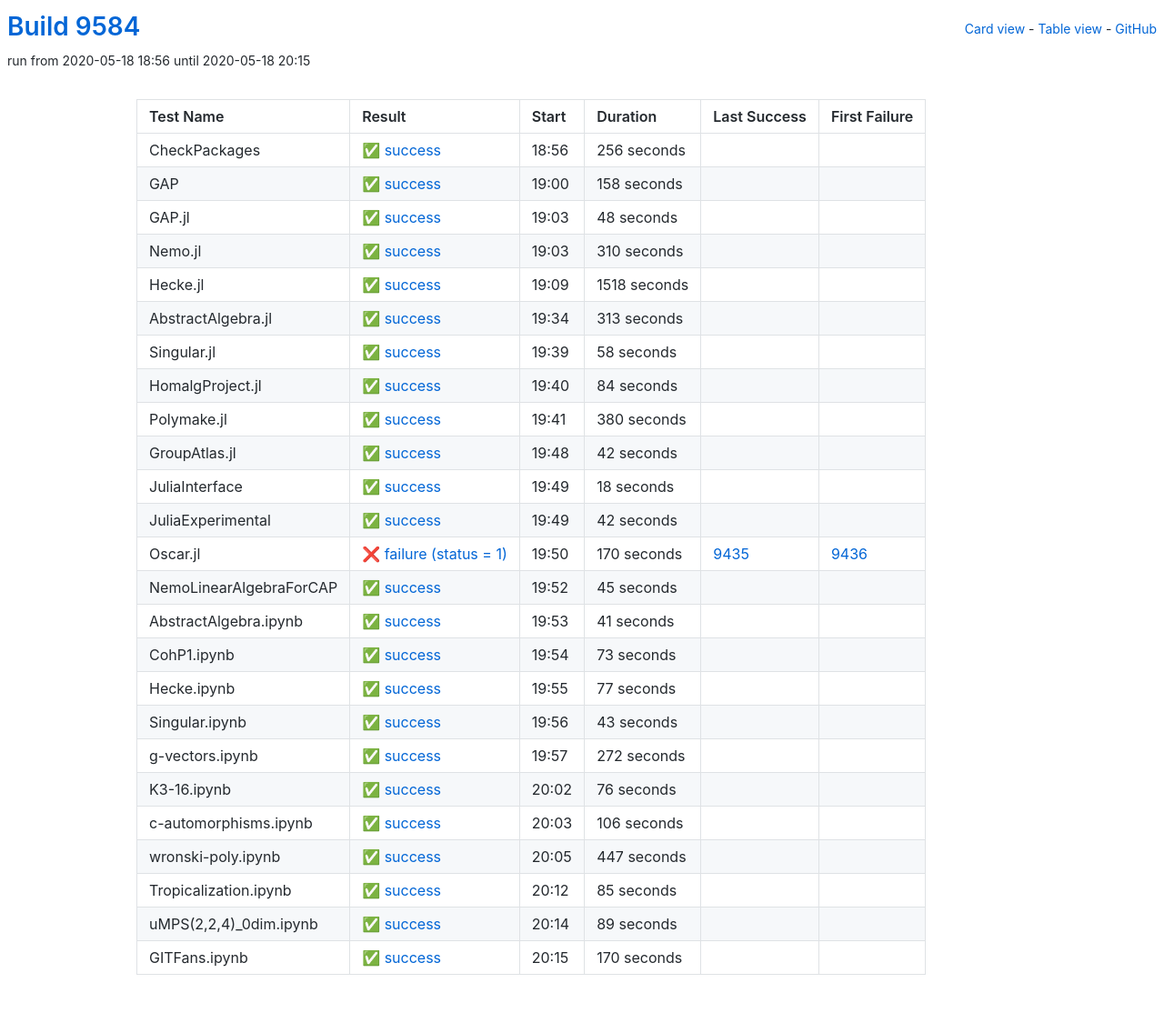
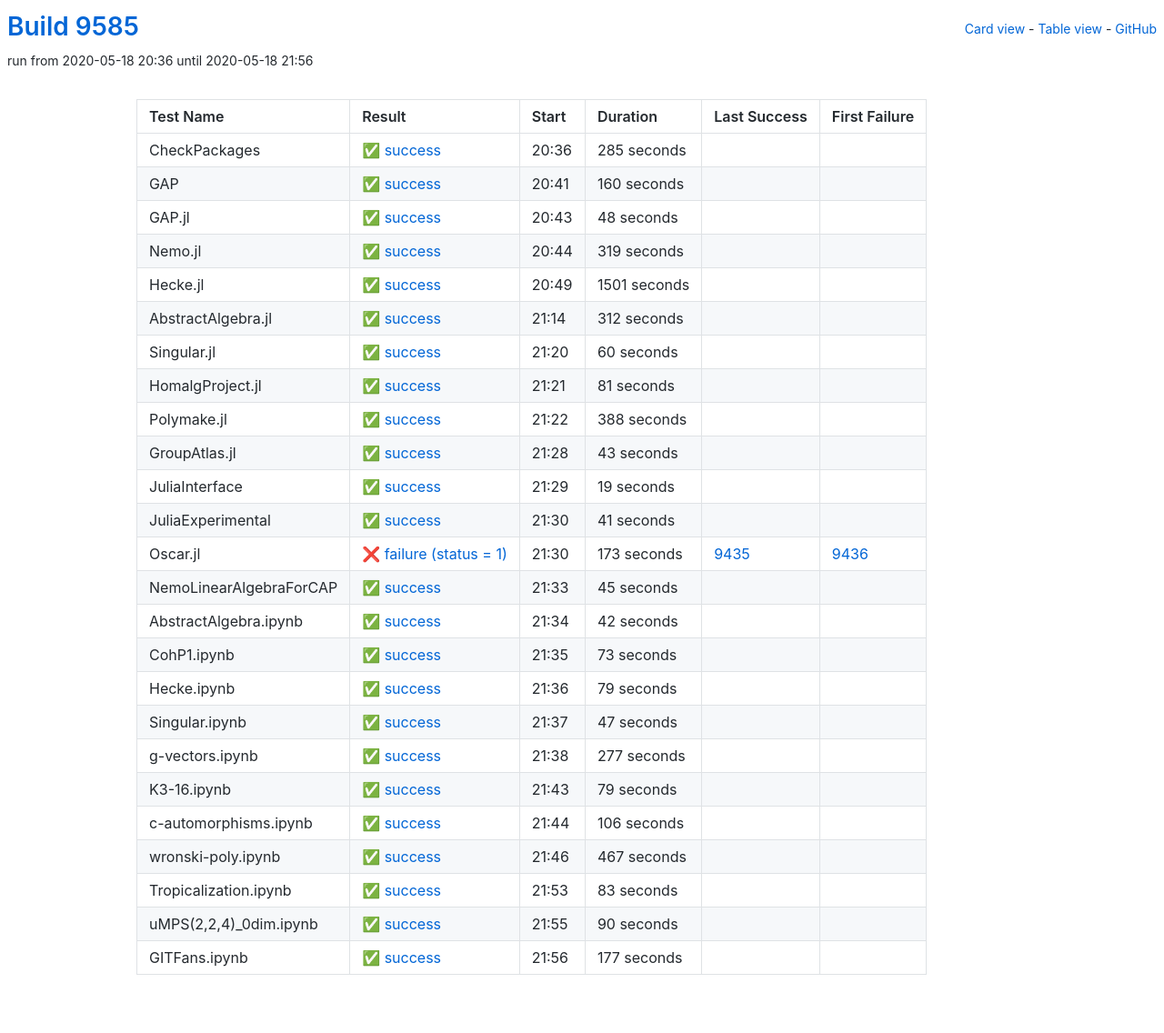
Before and after one commit to oscar-system/oscar-ci-status, a Jekyll site: the page built from table.html, in a window 1280 px wide. Shown: the whole page at 91% size. Built offline with Jekyll 4.4.1, drawn with Linux system fonts in a browser that asks for light colours.

Commit message:
Build 9585

```diff
--- a/_data/ci.yml
+++ b/_data/ci.yml
@@ -1,29 +1,29 @@
-build: 9584
-build_url: https://oscarci.mathematik.uni-kl.de/job/oscar/9584/
+build: 9585
+build_url: https://oscarci.mathematik.uni-kl.de/job/oscar/9585/
 job: oscar
 tests:
-- duration: 256
+- duration: 285
   exitcode: 0
   first_failure: false
   first_failure_url: null
   id: checkpackages
   last_success: false
   last_success_url: null
-  log: https://oscarci.mathematik.uni-kl.de/job/oscar/9584/artifact/logs/build-9584/CheckPackages.log
+  log: https://oscarci.mathematik.uni-kl.de/job/oscar/9585/artifact/logs/build-9585/CheckPackages.log
   name: CheckPackages
-  start: 2020-05-18 18:56
+  start: 2020-05-18 20:36
   status: success
   success: true
-- duration: 158
+- duration: 160
   exitcode: 0
   first_failure: false
   first_failure_url: null
   id: gap
   last_success: false
   last_success_url: null
-  log: https://oscarci.mathematik.uni-kl.de/job/oscar/9584/artifact/logs/build-9584/GAP.log
+  log: https://oscarci.mathematik.uni-kl.de/job/oscar/9585/artifact/logs/build-9585/GAP.log
   name: GAP
-  start: 2020-05-18 19:00
+  start: 2020-05-18 20:41
   status: success
   success: true
 - duration: 48
@@ -33,129 +33,129 @@ tests:
   id: gap-jl
   last_success: false
   last_success_url: null
-  log: https://oscarci.mathematik.uni-kl.de/job/oscar/9584/artifact/logs/build-9584/GAP.jl.log
+  log: https://oscarci.mathematik.uni-kl.de/job/oscar/9585/artifact/logs/build-9585/GAP.jl.log
   name: GAP.jl
-  start: 2020-05-18 19:03
+  start: 2020-05-18 20:43
   status: success
   success: true
-- duration: 310
+- duration: 319
   exitcode: 0
   first_failure: false
   first_failure_url: null
   id: nemo-jl
   last_success: false
   last_success_url: null
-  log: https://oscarci.mathematik.uni-kl.de/job/oscar/9584/artifact/logs/build-9584/Nemo.jl.log
+  log: https://oscarci.mathematik.uni-kl.de/job/oscar/9585/artifact/logs/build-9585/Nemo.jl.log
   name: Nemo.jl
-  start: 2020-05-18 19:03
+  start: 2020-05-18 20:44
   status: success
   success: true
-- duration: 1518
+- duration: 1501
   exitcode: 0
   first_failure: false
   first_failure_url: null
   id: hecke-jl
   last_success: false
   last_success_url: null
-  log: https://oscarci.mathematik.uni-kl.de/job/oscar/9584/artifact/logs/build-9584/Hecke.jl.log
+  log: https://oscarci.mathematik.uni-kl.de/job/oscar/9585/artifact/logs/build-9585/Hecke.jl.log
   name: Hecke.jl
-  start: 2020-05-18 19:09
+  start: 2020-05-18 20:49
   status: success
   success: true
-- duration: 313
+- duration: 312
   exitcode: 0
   first_failure: false
   first_failure_url: null
   id: abstractalgebra-jl
   last_success: false
   last_success_url: null
-  log: https://oscarci.mathematik.uni-kl.de/job/oscar/9584/artifact/logs/build-9584/AbstractAlgebra.jl.log
+  log: https://oscarci.mathematik.uni-kl.de/job/oscar/9585/artifact/logs/build-9585/AbstractAlgebra.jl.log
   name: AbstractAlgebra.jl
-  start: 2020-05-18 19:34
+  start: 2020-05-18 21:14
   status: success
   success: true
-- duration: 58
+- duration: 60
   exitcode: 0
   first_failure: false
   first_failure_url: null
   id: singular-jl
   last_success: false
   last_success_url: null
-  log: https://oscarci.mathematik.uni-kl.de/job/oscar/9584/artifact/logs/build-9584/Singular.jl.log
+  log: https://oscarci.mathematik.uni-kl.de/job/oscar/9585/artifact/logs/build-9585/Singular.jl.log
   name: Singular.jl
-  start: 2020-05-18 19:39
+  start: 2020-05-18 21:20
   status: success
   success: true
-- duration: 84
+- duration: 81
   exitcode: 0
   first_failure: false
   first_failure_url: null
   id: homalgproject-jl
   last_success: false
   last_success_url: null
-  log: https://oscarci.mathematik.uni-kl.de/job/oscar/9584/artifact/logs/build-9584/HomalgProject.jl.log
+  log: https://oscarci.mathematik.uni-kl.de/job/oscar/9585/artifact/logs/build-9585/HomalgProject.jl.log
   name: HomalgProject.jl
-  start: 2020-05-18 19:40
+  start: 2020-05-18 21:21
   status: success
   success: true
-- duration: 380
+- duration: 388
   exitcode: 0
   first_failure: false
   first_failure_url: null
   id: polymake-jl
   last_success: false
   last_success_url: null
-  log: https://oscarci.mathematik.uni-kl.de/job/oscar/9584/artifact/logs/build-9584/Polymake.jl.log
+  log: https://oscarci.mathematik.uni-kl.de/job/oscar/9585/artifact/logs/build-9585/Polymake.jl.log
   name: Polymake.jl
-  start: 2020-05-18 19:41
+  start: 2020-05-18 21:22
   status: success
   success: true
-- duration: 42
+- duration: 43
   exitcode: 0
   first_failure: false
   first_failure_url: null
   id: groupatlas-jl
   last_success: false
   last_success_url: null
-  log: https://oscarci.mathematik.uni-kl.de/job/oscar/9584/artifact/logs/build-9584/GroupAtlas.jl.log
+  log: https://oscarci.mathematik.uni-kl.de/job/oscar/9585/artifact/logs/build-9585/GroupAtlas.jl.log
   name: GroupAtlas.jl
-  start: 2020-05-18 19:48
+  start: 2020-05-18 21:28
   status: success
   success: true
-- duration: 18
+- duration: 19
   exitcode: 0
   first_failure: false
   first_failure_url: null
   id: juliainterface
   last_success: false
   last_success_url: null
-  log: https://oscarci.mathematik.uni-kl.de/job/oscar/9584/artifact/logs/build-9584/JuliaInterface.log
+  log: https://oscarci.mathematik.uni-kl.de/job/oscar/9585/artifact/logs/build-9585/JuliaInterface.log
   name: JuliaInterface
-  start: 2020-05-18 19:49
+  start: 2020-05-18 21:29
   status: success
   success: true
-- duration: 42
+- duration: 41
   exitcode: 0
   first_failure: false
   first_failure_url: null
   id: juliaexperimental
   last_success: false
   last_success_url: null
-  log: https://oscarci.mathematik.uni-kl.de/job/oscar/9584/artifact/logs/build-9584/JuliaExperimental.log
+  log: https://oscarci.mathematik.uni-kl.de/job/oscar/9585/artifact/logs/build-9585/JuliaExperimental.log
   name: JuliaExperimental
-  start: 2020-05-18 19:49
+  start: 2020-05-18 21:30
   status: success
   success: true
-- duration: 170
+- duration: 173
   exitcode: 1
   first_failure: 9436
   first_failure_url: https://oscarci.mathematik.uni-kl.de/job/oscar/9436/
   id: oscar-jl
   last_success: 9435
   last_success_url: https://oscarci.mathematik.uni-kl.de/job/oscar/9435/
-  log: https://oscarci.mathematik.uni-kl.de/job/oscar/9584/artifact/logs/build-9584/Oscar.jl.log
+  log: https://oscarci.mathematik.uni-kl.de/job/oscar/9585/artifact/logs/build-9585/Oscar.jl.log
   name: Oscar.jl
-  start: 2020-05-18 19:50
+  start: 2020-05-18 21:30
   status: failure
   success: false
 - duration: 45
@@ -165,21 +165,21 @@ tests:
   id: nemolinearalgebraforcap
   last_success: false
   last_success_url: null
-  log: https://oscarci.mathematik.uni-kl.de/job/oscar/9584/artifact/logs/build-9584/NemoLinearAlgebraForCAP.log
+  log: https://oscarci.mathematik.uni-kl.de/job/oscar/9585/artifact/logs/build-9585/NemoLinearAlgebraForCAP.log
   name: NemoLinearAlgebraForCAP
-  start: 2020-05-18 19:52
+  start: 2020-05-18 21:33
   status: success
   success: true
-- duration: 41
+- duration: 42
   exitcode: 0
   first_failure: false
   first_failure_url: null
   id: abstractalgebra-ipynb
   last_success: false
   last_success_url: null
-  log: https://oscarci.mathematik.uni-kl.de/job/oscar/9584/artifact/logs/build-9584/AbstractAlgebra.ipynb.log
+  log: https://oscarci.mathematik.uni-kl.de/job/oscar/9585/artifact/logs/build-9585/AbstractAlgebra.ipynb.log
   name: AbstractAlgebra.ipynb
-  start: 2020-05-18 19:53
+  start: 2020-05-18 21:34
   status: success
   success: true
 - duration: 73
@@ -189,57 +189,57 @@ tests:
   id: cohp1-ipynb
   last_success: false
   last_success_url: null
-  log: https://oscarci.mathematik.uni-kl.de/job/oscar/9584/artifact/logs/build-9584/CohP1.ipynb.log
+  log: https://oscarci.mathematik.uni-kl.de/job/oscar/9585/artifact/logs/build-9585/CohP1.ipynb.log
   name: CohP1.ipynb
-  start: 2020-05-18 19:54
+  start: 2020-05-18 21:35
   status: success
   success: true
-- duration: 77
+- duration: 79
   exitcode: 0
   first_failure: false
   first_failure_url: null
   id: hecke-ipynb
   last_success: false
   last_success_url: null
-  log: https://oscarci.mathematik.uni-kl.de/job/oscar/9584/artifact/logs/build-9584/Hecke.ipynb.log
+  log: https://oscarci.mathematik.uni-kl.de/job/oscar/9585/artifact/logs/build-9585/Hecke.ipynb.log
   name: Hecke.ipynb
-  start: 2020-05-18 19:55
+  start: 2020-05-18 21:36
   status: success
   success: true
-- duration: 43
+- duration: 47
   exitcode: 0
   first_failure: false
   first_failure_url: null
   id: singular-ipynb
   last_success: false
   last_success_url: null
-  log: https://oscarci.mathematik.uni-kl.de/job/oscar/9584/artifact/logs/build-9584/Singular.ipynb.log
+  log: https://oscarci.mathematik.uni-kl.de/job/oscar/9585/artifact/logs/build-9585/Singular.ipynb.log
   name: Singular.ipynb
-  start: 2020-05-18 19:56
+  start: 2020-05-18 21:37
   status: success
   success: true
-- duration: 272
+- duration: 277
   exitcode: 0
   first_failure: false
   first_failure_url: null
   id: g-vectors-ipynb
   last_success: false
   last_success_url: null
-  log: https://oscarci.mathematik.uni-kl.de/job/oscar/9584/artifact/logs/build-9584/g-vectors.ipynb.log
+  log: https://oscarci.mathematik.uni-kl.de/job/oscar/9585/artifact/logs/build-9585/g-vectors.ipynb.log
   name: g-vectors.ipynb
-  start: 2020-05-18 19:57
+  start: 2020-05-18 21:38
   status: success
   success: true
-- duration: 76
+- duration: 79
   exitcode: 0
   first_failure: false
   first_failure_url: null
   id: k3-16-ipynb
   last_success: false
   last_success_url: null
-  log: https://oscarci.mathematik.uni-kl.de/job/oscar/9584/artifact/logs/build-9584/K3-16.ipynb.log
+  log: https://oscarci.mathematik.uni-kl.de/job/oscar/9585/artifact/logs/build-9585/K3-16.ipynb.log
   name: K3-16.ipynb
-  start: 2020-05-18 20:02
+  start: 2020-05-18 21:43
   status: success
   success: true
 - duration: 106
@@ -249,56 +249,56 @@ tests:
   id: c-automorphisms-ipynb
   last_success: false
   last_success_url: null
-  log: https://oscarci.mathematik.uni-kl.de/job/oscar/9584/artifact/logs/build-9584/c-automorphisms.ipynb.log
+  log: https://oscarci.mathematik.uni-kl.de/job/oscar/9585/artifact/logs/build-9585/c-automorphisms.ipynb.log
   name: c-automorphisms.ipynb
-  start: 2020-05-18 20:03
+  start: 2020-05-18 21:44
   status: success
   success: true
-- duration: 447
+- duration: 467
   exitcode: 0
   first_failure: false
   first_failure_url: null
   id: wronski-poly-ipynb
   last_success: false
   last_success_url: null
-  log: https://oscarci.mathematik.uni-kl.de/job/oscar/9584/artifact/logs/build-9584/wronski-poly.ipynb.log
+  log: https://oscarci.mathematik.uni-kl.de/job/oscar/9585/artifact/logs/build-9585/wronski-poly.ipynb.log
   name: wronski-poly.ipynb
-  start: 2020-05-18 20:05
+  start: 2020-05-18 21:46
   status: success
   success: true
-- duration: 85
+- duration: 83
   exitcode: 0
   first_failure: false
   first_failure_url: null
   id: tropicalization-ipynb
   last_success: false
   last_success_url: null
-  log: https://oscarci.mathematik.uni-kl.de/job/oscar/9584/artifact/logs/build-9584/Tropicalization.ipynb.log
+  log: https://oscarci.mathematik.uni-kl.de/job/oscar/9585/artifact/logs/build-9585/Tropicalization.ipynb.log
   name: Tropicalization.ipynb
-  start: 2020-05-18 20:12
+  start: 2020-05-18 21:53
   status: success
   success: true
-- duration: 89
+- duration: 90
   exitcode: 0
   first_failure: false
   first_failure_url: null
   id: umps-2-2-4-0dim-ipynb
   last_success: false
   last_success_url: null
-  log: https://oscarci.mathematik.uni-kl.de/job/oscar/9584/artifact/logs/build-9584/uMPS-2-2-4-_0dim.ipynb.log
+  log: https://oscarci.mathematik.uni-kl.de/job/oscar/9585/artifact/logs/build-9585/uMPS-2-2-4-_0dim.ipynb.log
   name: uMPS(2,2,4)_0dim.ipynb
-  start: 2020-05-18 20:14
+  start: 2020-05-18 21:55
   status: success
   success: true
-- duration: 170
+- duration: 177
   exitcode: 0
   first_failure: false
   first_failure_url: null
   id: gitfans-ipynb
   last_success: false
   last_success_url: null
-  log: https://oscarci.mathematik.uni-kl.de/job/oscar/9584/artifact/logs/build-9584/GITFans.ipynb.log
+  log: https://oscarci.mathematik.uni-kl.de/job/oscar/9585/artifact/logs/build-9585/GITFans.ipynb.log
   name: GITFans.ipynb
-  start: 2020-05-18 20:15
+  start: 2020-05-18 21:56
   status: success
   success: true
```
Also changed, not shown: README.md.
